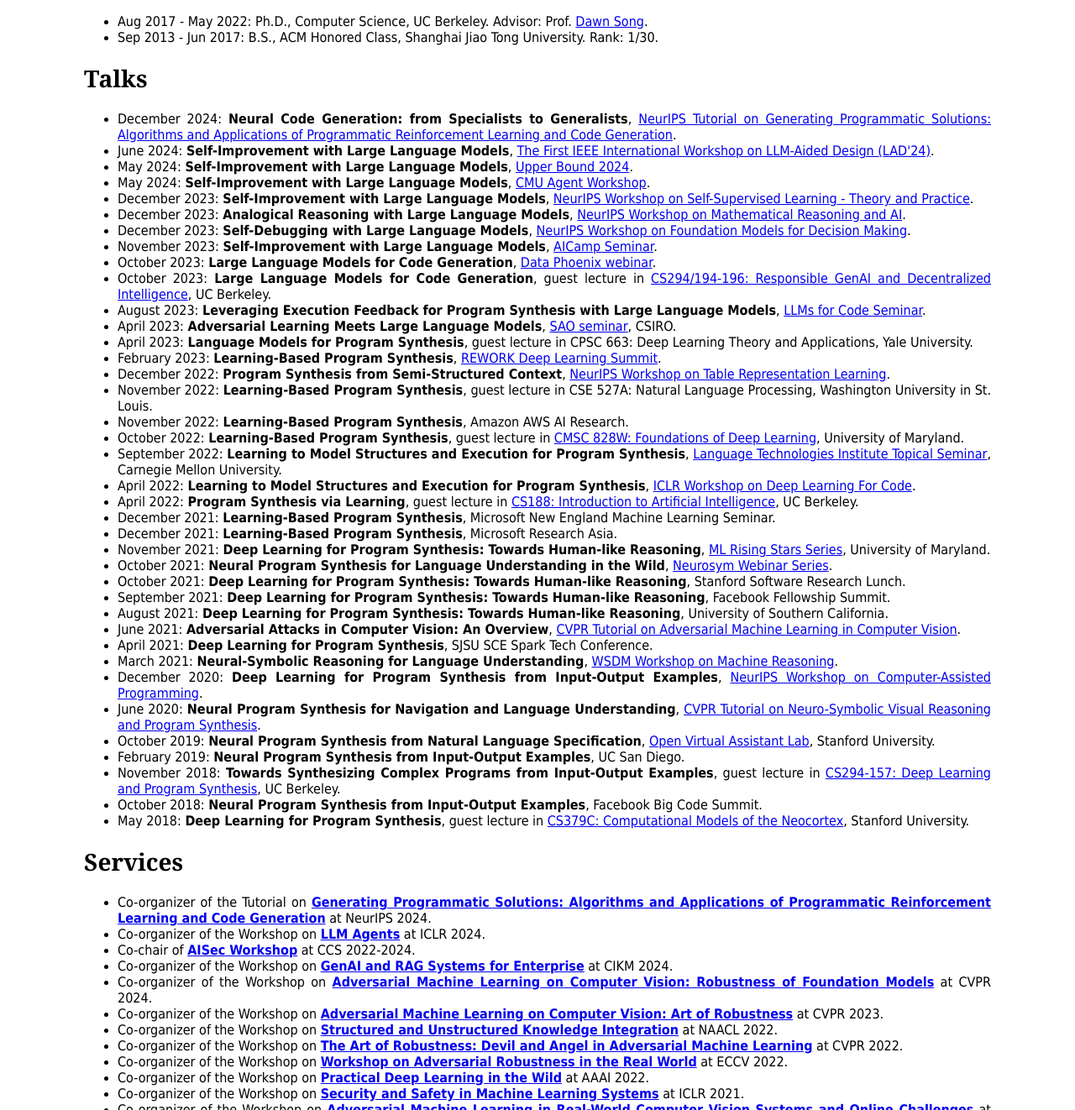
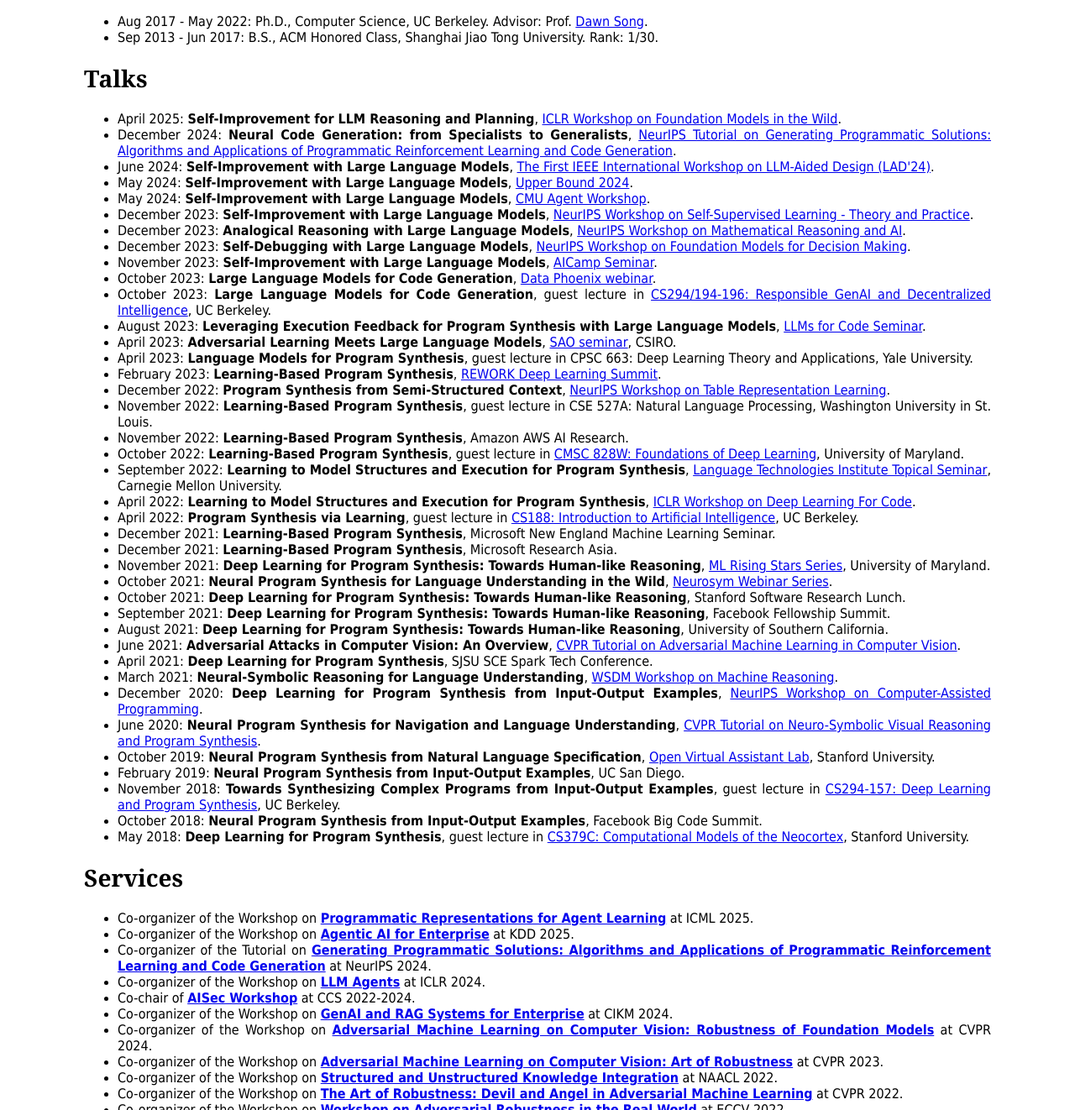
Before and after one commit to Jungyhuk/jungyhuk.github.io, a plain HTML site: page index.html in a window 1280 px wide. Shown: the part 5584-6906 px from the top of the page at 84% size. Drawn offline with nearby package versions, Linux system fonts and the light colour scheme.

Commit message:
add ICLR talk

```diff
--- a/index.html
+++ b/index.html
@@ -717,6 +717,7 @@ $("#tag-privacy-box").click(function() {
 
 <h2 class="label"><p class="title-large"><a name="talk"><span>Talks</span></a></p></h2>
 <ul>
+  <li><p class="content">April 2025: <strong>Self-Improvement for LLM Reasoning and Planning</strong>, <a href="https://fm-wild-community.github.io/">ICLR Workshop on Foundation Models in the Wild</a>.</p></li>
 <li><p class="content">December 2024: <strong>Neural Code Generation: from Specialists to Generalists</strong>, <a href="https://nips.cc/virtual/2024/tutorial/99525">NeurIPS Tutorial on Generating Programmatic Solutions: Algorithms and Applications of Programmatic Reinforcement Learning and Code Generation</a>.</p></li>
 <li><p class="content">June 2024: <strong>Self-Improvement with Large Language Models</strong>, <a href="https://www.islad.org/">The First IEEE International Workshop on LLM-Aided Design (LAD'24)</a>.</p></li>
 <li><p class="content">May 2024: <strong>Self-Improvement with Large Language Models</strong>, <a href="https://www.upperbound.ai/">Upper Bound 2024</a>.</p></li>
@@ -759,6 +760,8 @@ $("#tag-privacy-box").click(function() {
 
 <h2 class="label"><p class="title-large"><a name="services"><span>Services</span></a></p></h2>
 <ul>
+<li><p class="content">Co-organizer of the Workshop on <a href="https://icml.cc/virtual/2025/workshop/39950"><strong>Programmatic Representations for Agent Learning</strong></a> at ICML 2025.</p></li>
+<li><p class="content">Co-organizer of the Workshop on <a href="https://sites.google.com/view/kddworkshop2025-agentic-ai/home"><strong>Agentic AI for Enterprise</strong></a> at KDD 2025.</p></li>
 <li><p class="content">Co-organizer of the Tutorial on <a href="https://nips.cc/virtual/2024/tutorial/99525"><strong>Generating Programmatic Solutions: Algorithms and Applications of Programmatic Reinforcement Learning and Code Generation</strong></a> at NeurIPS 2024.</p></li>
 <li><p class="content">Co-organizer of the Workshop on <a href="https://llmagents.github.io/"><strong>LLM Agents</strong></a> at ICLR 2024.</p></li>
 <li><p class="content">Co-chair of <a href="https://aisec.cc/"><strong>AISec Workshop</strong></a> at CCS 2022-2024.</p></li>
```
